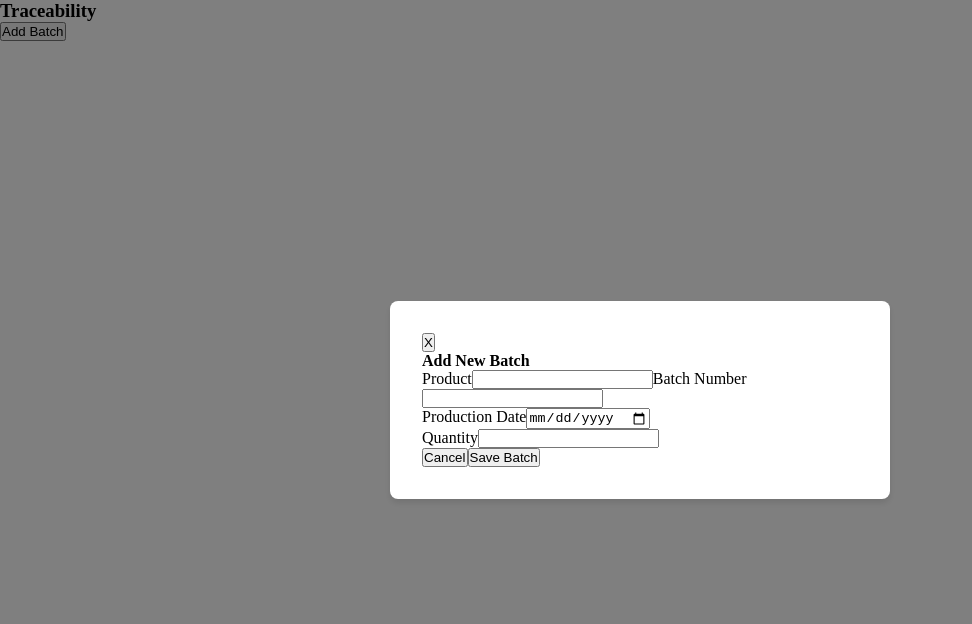
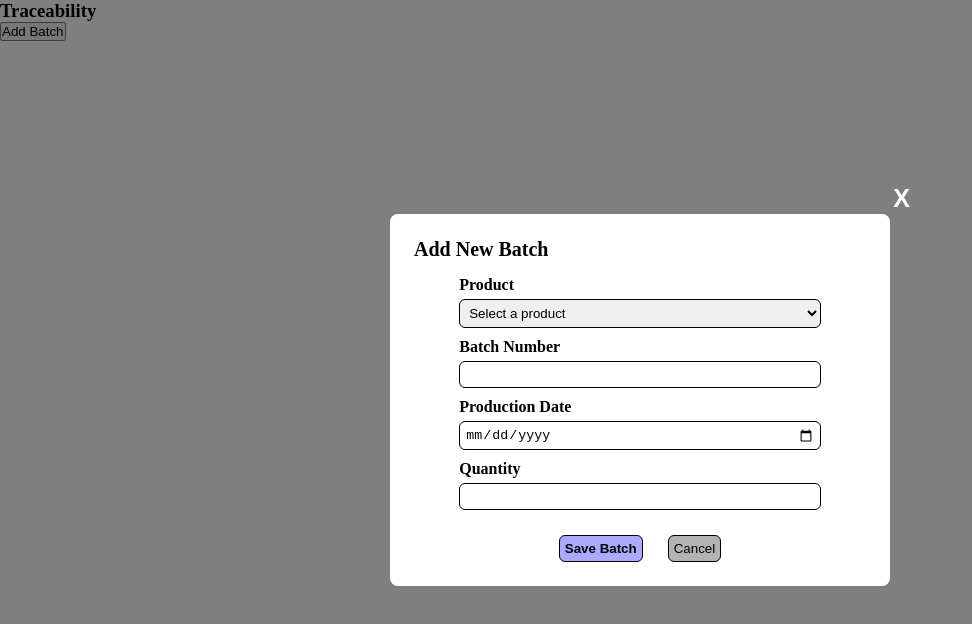
Before and after one commit to AnthonyRossa/frigus, a React (Vite) app in the folder frigus-frontend/: page / in a window 1280 px wide. Both pictures are taken after a click on the button "Add Batch". Shown: the top 624 px of the page, without its empty margins (0-972 px from the left). Built offline with nearby package versions, Linux system fonts and the light colour scheme.

Commit message:
add css to modal, and select box for products, imported from json file

```diff
--- a/frigus-frontend/src/components/AddBatchForm/AddBatchForm.css
+++ b/frigus-frontend/src/components/AddBatchForm/AddBatchForm.css
@@ -1,4 +1,4 @@
-.modal__overlay{
+.modal__overlay {
   position: fixed;
   top: 0;
   left: 0;
@@ -13,10 +13,88 @@
 
 .modal__content {
   background: white;
-    padding: 2rem;
+  padding: 1.5rem;
   border-radius: 8px;
   max-width: 500px;
   width: 90%;
   position: relative;
-    box-shadow: 0 4px 6px rgba(0, 0, 0, 0.1);
+  display: flex;
+  flex-direction: column;
+  align-items: left;
 }
+
+.modal__close {
+  max-width: 30px;
+  max-height: 30px;
+  border: none;
+  background: transparent;
+  position: absolute;
+  top: -30px;
+  right: -20px;
+  color: white;
+  font-weight: bold;
+  font-size: 25px;
+  color: rgb(255, 255, 255);
+  cursor: pointer;
+}
+
+.modal__close:hover {
+  opacity: 0.5;
+}
+
+.modal__title {
+  margin-bottom: 15px;
+  font-size: 20px;
+}
+
+.modal__form-group {
+  margin-bottom: 10px;
+  display: flex;
+  flex-direction: column;
+  width: 80%;
+  justify-self: center;
+}
+
+.modal__form-label {
+  align-self: left;
+  font-weight: bold;
+  margin-bottom: 5px;
+}
+
+.modal__form-input {
+  padding: 5px;
+  border-radius: 6px;
+  border: 1px solid black;
+}
+
+.modal__actions {
+  margin-top: 25px;
+  display: flex;
+  justify-content: center;
+}
+
+.modal__form-submit-button {
+  margin-right: 25px;
+  padding: 5px;
+  border: 1px solid black;
+  border-radius: 6px;
+  background-color: rgba(58, 58, 255, 0.428);
+  font-weight: bold;
+  cursor: pointer;
+}
+
+.modal__form-submit-button:hover{
+    opacity: 0.8;
+}
+
+.modal__form-cancel-button {
+  padding: 5px;
+  border: 1px solid black;
+  border-radius: 6px;
+  background-color: rgba(128, 128, 128, 0.597);
+  cursor: pointer;
+}
+
+.modal__form-cancel-button:hover{
+    opacity: 0.8;
+}
--- a/frigus-frontend/src/components/AddBatchForm/AddBatchForm.jsx
+++ b/frigus-frontend/src/components/AddBatchForm/AddBatchForm.jsx
@@ -1,6 +1,10 @@
+import { useState } from "react";
 import "./AddBatchForm.css";
+import availableProducts from "../../utils/products.json";
 
 export default function AddBatchForm({ onClose, onSubmit }) {
+  const [selectedProduct, setSelectedProduct] = useState("");
+
   const handleSubmit = (e) => {
     e.preventDefault();
     const formData = new FormData(e.target);
@@ -22,18 +26,28 @@ export default function AddBatchForm({ onClose, onSubmit }) {
         <h4 className="modal__title">Add New Batch</h4>
 
         <form className="modal__form" onSubmit={handleSubmit}>
-          <div className="modal__from-group">
+          <div className="modal__form-group">
             <label className="modal__form-label" htmlFor="product">
               Product
             </label>
-            <input
+            <select
               className="modal__form-input"
               type="text"
               id="product"
               name="product"
               required
-              autoComplete="off"
-            />
+              value={selectedProduct}
+              onChange={(e) => setSelectedProduct(e.target.value)}
+            >
+              <option value="">Select a product</option>
+              {availableProducts.map((item) => (
+                <option key={item.id} value={item.id}>
+                  {item.name}
+                </option>
+              ))}
+            </select>
+          </div>
+          <div className="modal__form-group">
             <label className="modal__form-label" htmlFor="batchNumber">
               Batch Number
             </label>
@@ -45,7 +59,8 @@ export default function AddBatchForm({ onClose, onSubmit }) {
               required
               autoComplete="off"
             />
-            <div className="modal__from-group">
+          </div>
+          <div className="modal__form-group">
             <label className="modal__form-label" htmlFor="productionDate">
               Production Date
             </label>
@@ -57,7 +72,8 @@ export default function AddBatchForm({ onClose, onSubmit }) {
               required
               autoComplete="off"
             />
-              <div className="modal__from-group">
+          </div>
+          <div className="modal__form-group">
             <label className="modal__form-label" htmlFor="quantity">
               Quantity
             </label>
@@ -71,6 +87,9 @@ export default function AddBatchForm({ onClose, onSubmit }) {
             />
           </div>
           <div className="modal__actions">
+            <button type="submit" className="modal__form-submit-button">
+              Save Batch
+            </button>
             <button
               type="button"
               className="modal__form-cancel-button"
@@ -78,11 +97,6 @@ export default function AddBatchForm({ onClose, onSubmit }) {
             >
               Cancel
             </button>
-                <button type="submit" className="modal__form-submit-button">
-                  Save Batch
-                </button>
-              </div>
-            </div>
           </div>
         </form>
       </div>
--- /dev/null
+++ b/frigus-frontend/src/utils/products.json
@@ -0,0 +1,6 @@
+[
+  { "id": "p001", "name": "Linguiça de Carne Suína Defumda" },
+  { "id": "p002", "name": "Bacon em Pedaços" },
+  { "id": "p003", "name": "Costelinha salgada e defumada" },
+  { "id": "p004", "name": "Linguiça Toscana" }
+]
```
Lines whose indentation alone changed are shown as unchanged.
